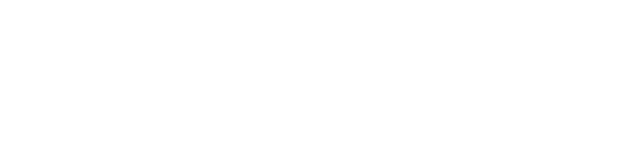
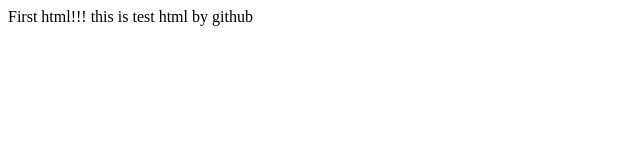
Before and after one commit to wpccom/practice, a plain HTML site: page First.html in a window 1280 px wide. Shown: the whole page, without its empty margins (0-640 px from the left). Drawn offline with Linux system fonts and the light colour scheme.

Commit message:
221127test

```diff
--- a/First.html
+++ b/First.html
@@ -1,2 +1,13 @@
-<html>
+<!DOCTYPE html>
+<html lang="en">
+<head>
+    <meta charset="UTF-8">
+    <meta http-equiv="X-UA-Compatible" content="IE=edge">
+    <meta name="viewport" content="width=device-width, initial-scale=1.0">
+    <title>Document</title>
+</head>
+<body>
+    First html!!!
+    this is test html by github
+</body>
 </html>
```
